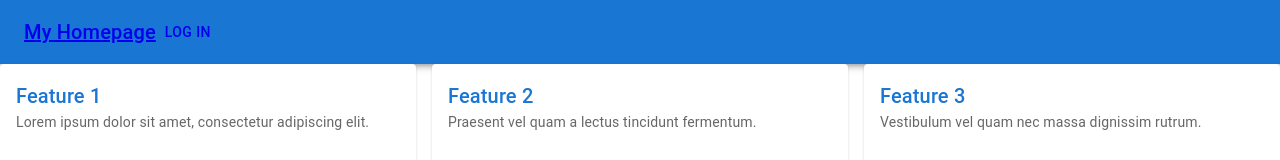
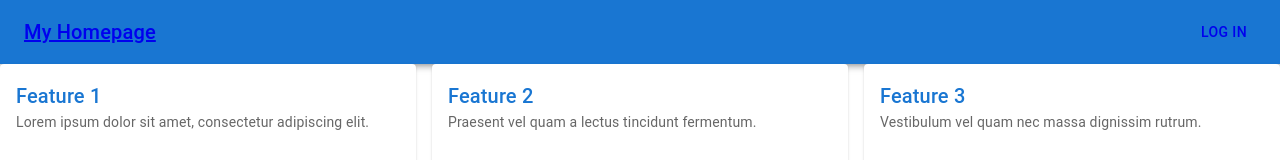
Before and after one commit to crrojasmazo/WebDevProject, a React (Create React App) app: page / in a window 1280 px wide. Shown: the top 160 px of the page. Built offline with nearby package versions, Linux system fonts and the light colour scheme.

Commit message:
little change

```diff
--- a/src/Layouts/Header.js
+++ b/src/Layouts/Header.js
@@ -6,11 +6,13 @@ function Header() {
     return (
       <AppBar position="static">
         <Toolbar>
+
+          <Typography variant="h6" style={{ flexGrow: 1 }}>
           <Link to="/">
-          <Typography variant="h6" style={{ flexGrow: 1 }}>
             My Homepage
+            </Link>
           </Typography>
-          </Link>
+
           <Link to="/login">
           <Button color="inherit">Log In</Button>
           </Link>
```
